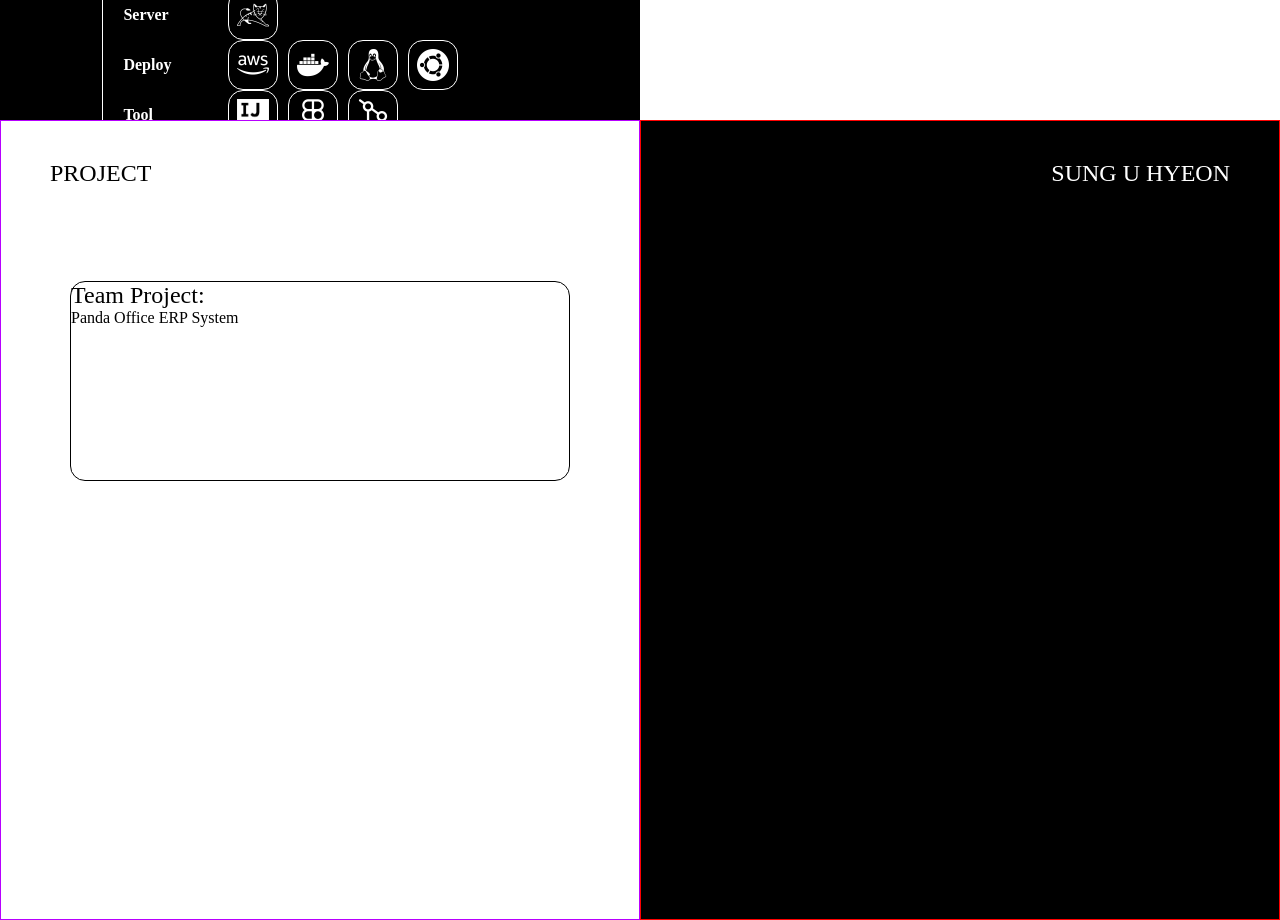
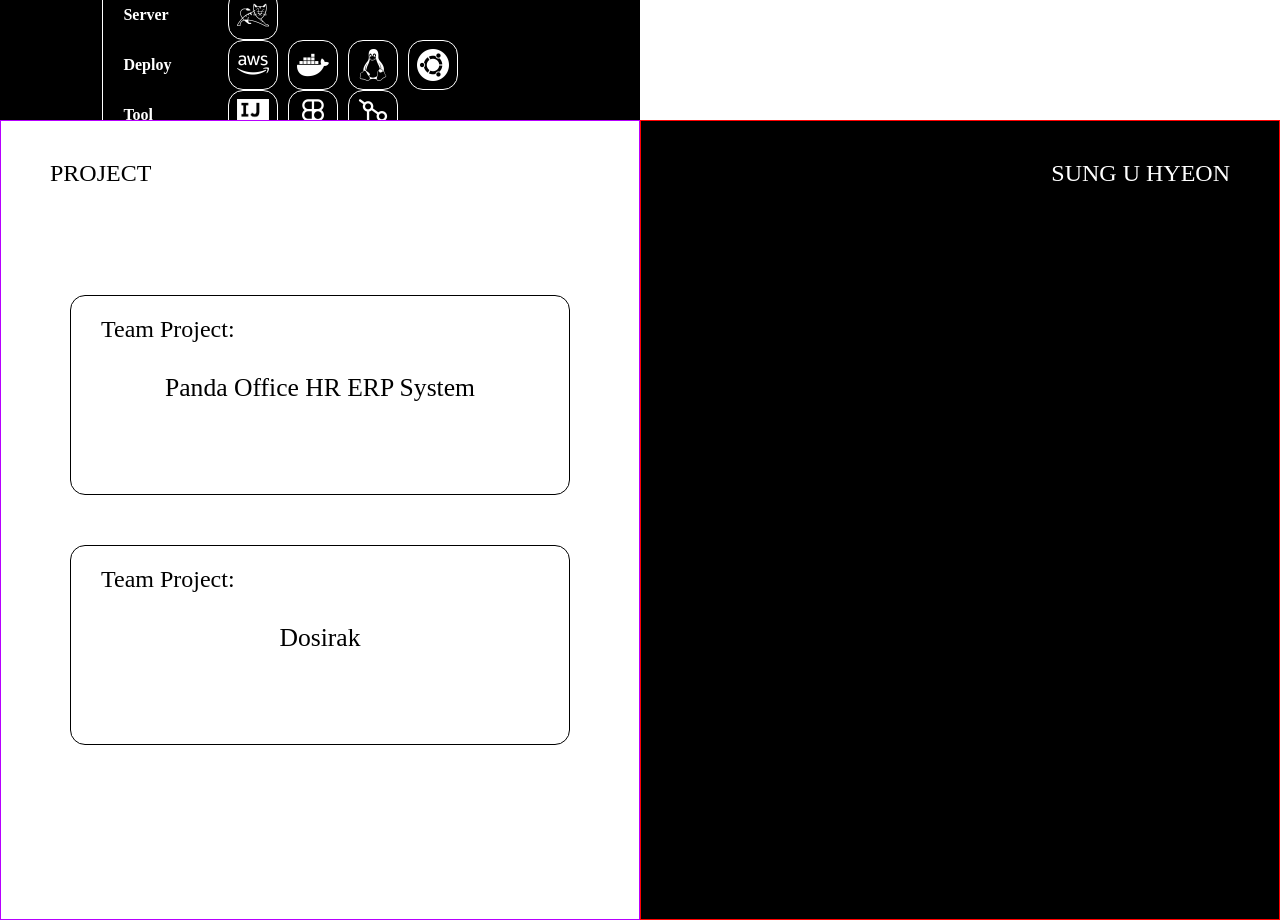
Before and after one commit to sunguh0904/sunguh0904.github.io, a React (Create React App) app: page / in a window 1280 px wide. Shown: the part 1480-2400 px from the top of the page. Built offline with nearby package versions, Linux system fonts and the light colour scheme.

Commit message:
프로젝트 item 구조 구현

```diff
--- a/src/css/projcet.css
+++ b/src/css/projcet.css
@@ -12,17 +12,22 @@
     /* flex-wrap: wrap; */
 }
 
+.project-view {
+    width: 50%;
+    height: 100vh;
+    border: 1px solid #ff0000;
+}
+
 .project-list {
     width: 50%;
     height: 100vh;
     border: 1px solid #b700ff;
     position: relative;
-}
-
-.project-view {
-    width: 50%;
-    height: 100vh;
-    border: 1px solid #ff0000;
+    display: flex;
+    flex-direction: column;
+    gap: 50px;
+    justify-content: center;
+    align-items: center;
 }
 
 .project-item {
@@ -31,37 +36,28 @@
     height: 200px;
     border: 1px solid #000;
     border-radius: 15px;
-    position: absolute;
-    top: 20%;
-    left: 50%;
-    transform: translateX( -50% );
+    padding: 20px 30px;
+    cursor: pointer;
+    background-color: white;
+    transition: background-color .5s ease, color .5s ease;
+    color: #000;
 }
 
-/* .project-item-bg {
-    background-image: url(../img/pandaOffice_logo.png);
-    width: 100%;
-    height: 100%;
-    position: relative;
-    background-size: cover;
-    top: 0;
-    left: 0;
-    opacity: .1;
-} */
-
-/* .project-item-bg::before {
-    content: '';
-    width: 100%;
-    height: 100%;
-    background: rgba(255, 255, 255, .9) ;
-    position: absolute;
-    top: 0;
-    left: 0;
-    z-index: 1;
-} */
+.project-item:hover {
+    background-color: #000000;
+    color: #fff;
+}
 
 .project-item-title {
-    font-size: 24px;
-    color: #000;
+    font-size: clamp(1em, 2vw, 1.5em);
+}
+
+.project-item-name {
+    font-size: clamp(1em, 2vw, 2em);
+    text-align: center;
+    display: flex;
+    justify-content: center;
+    margin-top: 30px;
 }
 
 /* header =================================================================================================================================== */
--- a/src/pages/Project.js
+++ b/src/pages/Project.js
@@ -12,7 +12,11 @@ const Projcet = () => {
                     <div className='project-list'>
                         <div className='project-item'>
                             <div className='project-item-title'>Team Project:</div>
-                            <div className='project-item-description'>Panda Office ERP System</div>
+                            <div className='project-item-name'>Panda Office HR ERP System</div>
+                        </div>
+                        <div className='project-item'>
+                            <div className='project-item-title'>Team Project:</div>
+                            <div className='project-item-name'>Dosirak</div>
                         </div>
                     </div>
                     <div className='project-view'></div>
```
